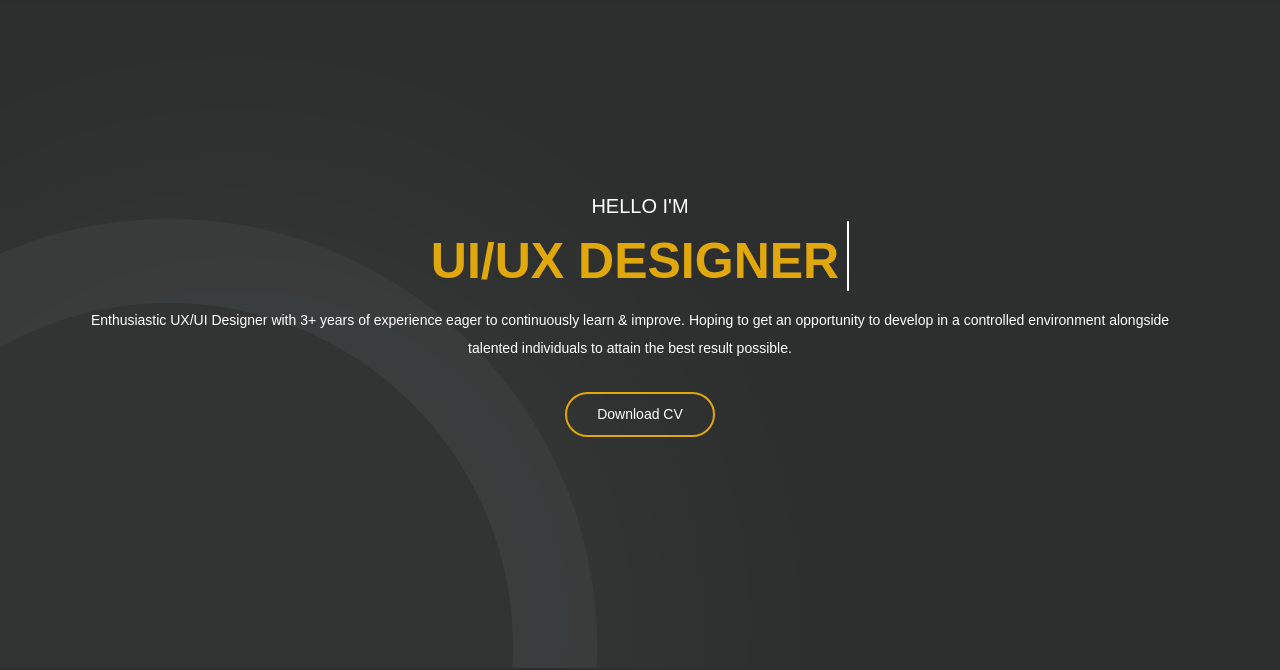
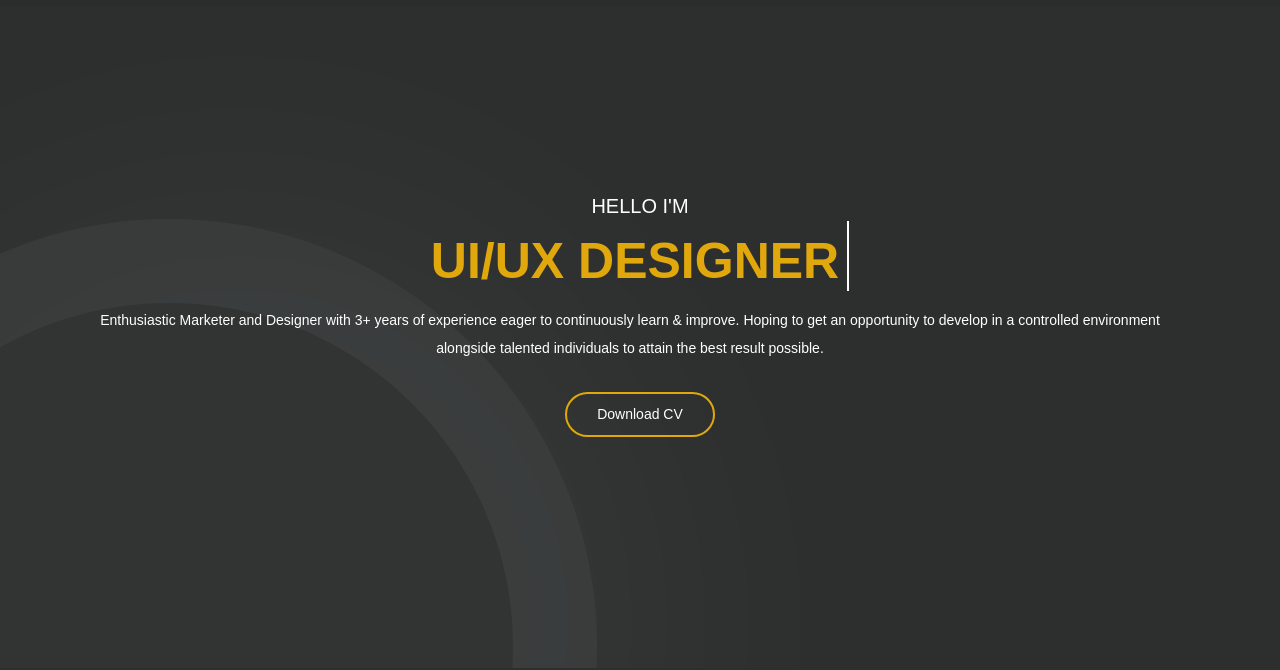
Before and after one commit to ariqaamirwaseem/Ariqa-Portfolio, a plain HTML site: page index.html in a window 1280 px wide. Shown: the part 130-800 px from the top of the page. Drawn offline with Linux system fonts and the light colour scheme; some packages are replaced by stand-ins of ours; a script that the page names is missing; a web font is replaced by a local one.

Commit message:
suleman not responding

```diff
--- a/index.html
+++ b/index.html
@@ -118,7 +118,7 @@
                                     </h1>
                                 </div>
                                 <p class="paragraph">
-                                    Enthusiastic UX/UI Designer with 3+ years of experience eager to continuously
+                                    Enthusiastic Marketer and Designer with 3+ years of experience eager to continuously
                                     learn & improve. Hoping to get an opportunity to develop in a controlled
                                     environment alongside talented individuals to attain the best result possible.
                                 </p>
```
